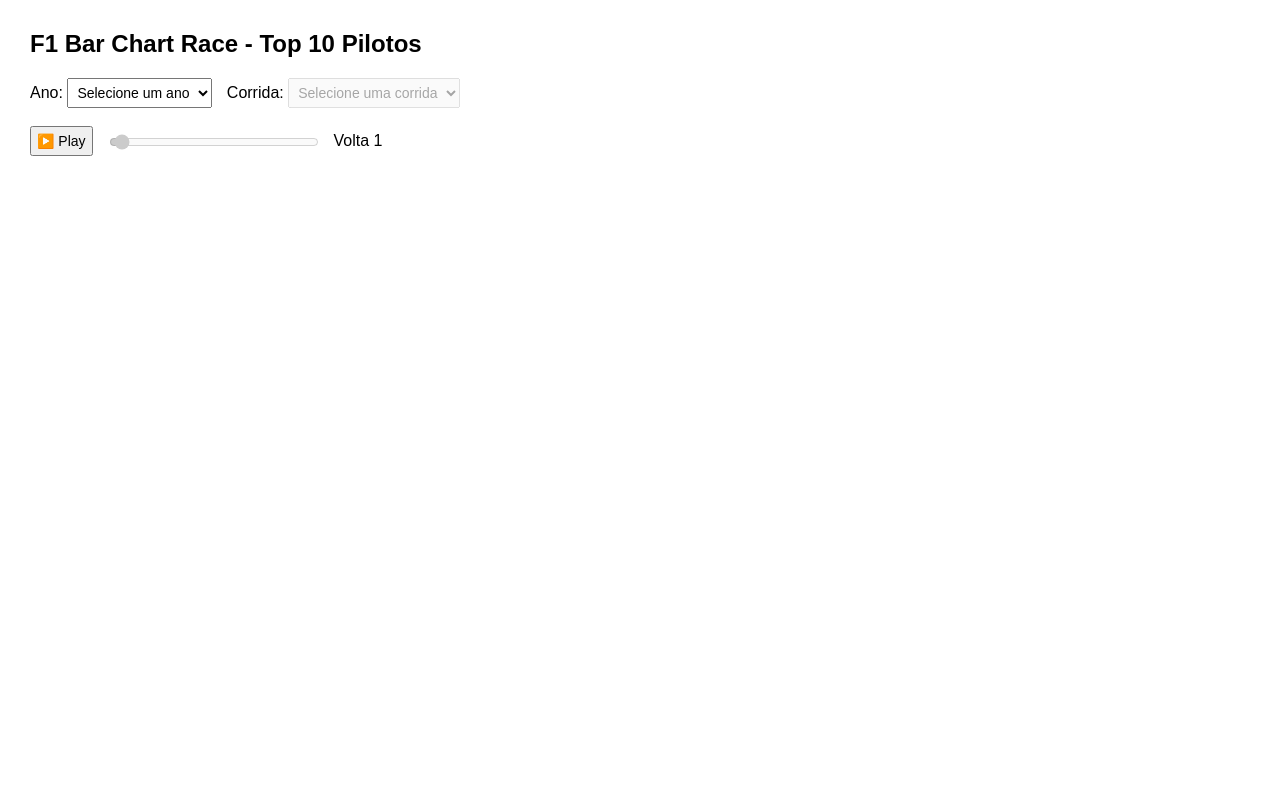
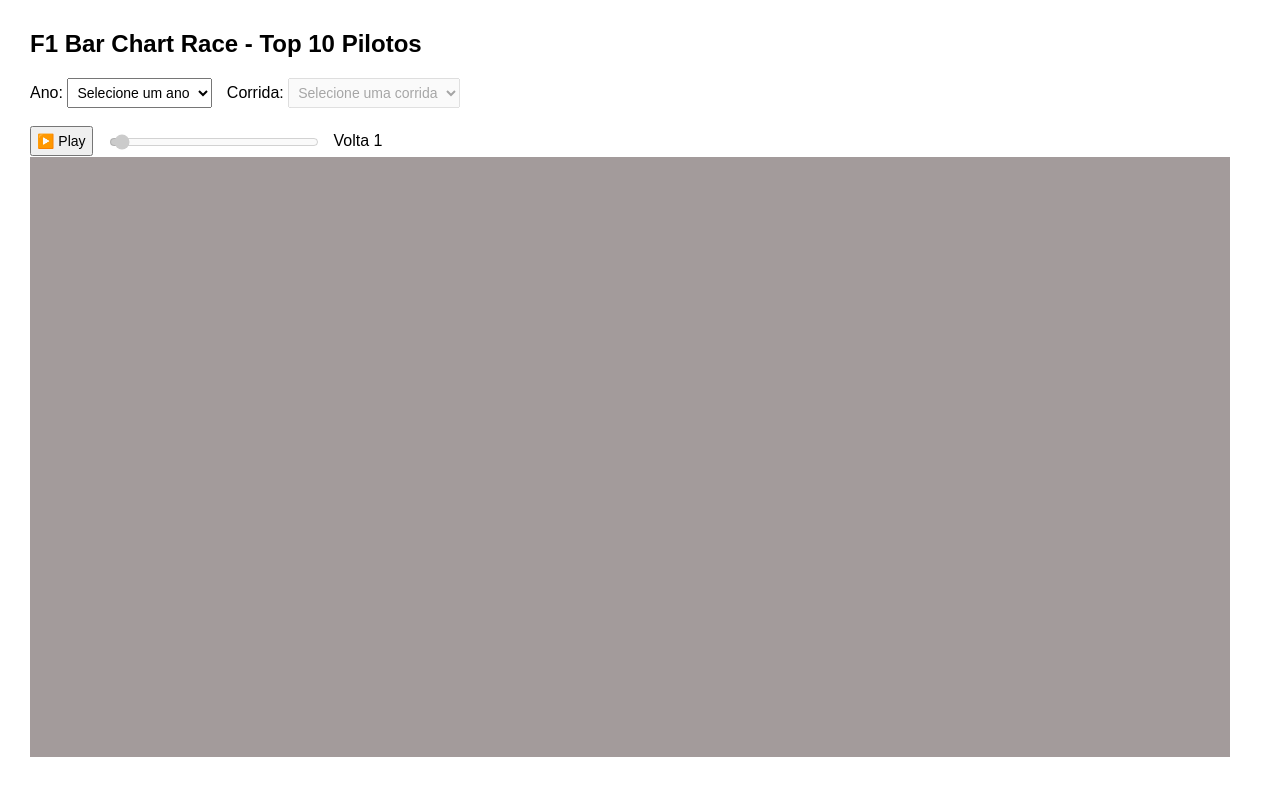
Before and after one commit to FGV-VIS-2025/speed-data-circuit, a plain HTML site: page index.html in a window 1280 px wide. Drawn offline with nearby package versions, Linux system fonts and the light colour scheme.

Commit message:
modificando a estética do gráfico

```diff
--- a/index.html
+++ b/index.html
@@ -45,13 +45,13 @@
   <input type="range" id="lapSlider" min="0" max="0" value="0" step="1" disabled>
   <span id="lapDisplay">Volta 1</span>
 
-  <svg width="1200" height="400"></svg>
+  <svg width="1200" height="600"></svg>
 
   <script>
     const svg = d3.select("svg");
     const width = +svg.attr("width");
     const height = +svg.attr("height");
-    const margin = { top: 40, right: 20, bottom: 40, left: 100 };
+    const margin = { top: 40, right: 120, bottom: 40, left: 120 };
     const chartWidth = width - margin.left - margin.right;
     const chartHeight = height - margin.top - margin.bottom;
     const g = svg.append("g").attr("transform", `translate(${margin.left},${margin.top})`);
@@ -59,8 +59,8 @@
     const y = d3.scaleBand().range([0, chartHeight]).padding(0.1);
 
     // Tamanho do sprite
-    const spriteWidth = 30;
-    const spriteHeight = 30;
+    const spriteWidth = 80;
+    const spriteHeight = 50;
 
     const yearSelect = document.getElementById("yearSelect");
     const raceSelect = document.getElementById("raceSelect");
@@ -71,6 +71,20 @@
     let currentLap = 0;
     let intervalId = null;
     let isPlaying = false;
+
+    const cores_equipes = {
+      red_bull: "#181740",
+      mercedez: "#3D3E40",
+      ferrari: "#D90707",
+      alpine: "#0090FF",
+      hass: "#BF0A2B",
+      aston_martin: "#048C5A",
+      mclaren: "#F28D35",
+      sauber: "#05A61D",
+      willians: "#113A8C",
+      toro_roso: "#F2F2F2"
+    };
+
 
     const mockRacesByYear = {
       "2022": ["Bahrain GP", "Monaco GP", "Brazil GP"],
@@ -114,6 +128,42 @@
         { name: "Norris", position: 8, equipe: "mclaren" },
         { name: "Gasly", position: 9, equipe: "willians" },
         { name: "Ocon", position: 10, equipe: "toro_roso" },
+      ],
+      [
+        { name: "Hamilton", position: 1, equipe: "mercedez" },
+        { name: "Verstappen", position: 2, equipe: "red_bull" },
+        { name: "Leclerc", position: 3, equipe:"ferrari" },
+        { name: "Sainz", position: 4, equipe: "hass" },
+        { name: "Russell", position: 5, equipe: "aston_martin" },
+        { name: "Norris", position: 6, equipe: "mclaren" },
+        { name: "Alonso", position: 7, equipe: "sauber" },
+        { name: "Gasly", position: 8, equipe: "willians" },
+        { name: "Ocon", position: 9, equipe: "toro_roso" },
+        { name: "Perez", position: 10, equipe:"alpine"},
+      ],
+      [
+        { name: "Verstappen", position: 1, equipe: "red_bull" },
+        { name: "Hamilton", position: 2, equipe: "mercedez" },
+        { name: "Leclerc", position: 3, equipe:"ferrari" },
+        { name: "Sainz", position: 4, equipe: "hass" },
+        { name: "Russell", position: 5, equipe: "aston_martin" },
+        { name: "Norris", position: 6, equipe: "mclaren" },
+        { name: "Alonso", position: 7, equipe: "sauber" },
+        { name: "Gasly", position: 8, equipe: "willians" },
+        { name: "Ocon", position: 9, equipe:"toro_roso"},
+        { name: "Perez", position: 10, equipe:"alpine"},
+      ],
+      [
+        { name: "Hamilton", position: 1, equipe: "mercedez" },
+        { name: "Verstappen", position: 2, equipe: "red_bull" },
+        { name: "Leclerc", position: 3, equipe:"ferrari" },
+        { name: "Sainz", position: 4, equipe: "hass" },
+        { name: "Russell", position: 5, equipe: "aston_martin" },
+        { name: "Norris", position: 6, equipe: "mclaren" },
+        { name: "Alonso", position: 7, equipe:"sauber"},
+        { name: "Gasly", position: 8, equipe:"willians"},
+        { name: "Ocon", position: 9, equipe:"toro_roso"},
+        { name: "Perez", position: 10, equipe:"alpine"},
       ]
     ];
 
@@ -194,11 +244,14 @@
       lapDisplay.textContent = `Volta ${currentLap + 1}`;
     }
 
+    // mudando a cor do fundo do gráfico apenas para o cinza
+    d3.select("svg").style("background-color", "#A39B9B");
+
+
     function renderLap(data, lapNum) {
       const sorted = [...data].sort((a, b) => a.position - b.position);
       x.domain([0, 11]);
       y.domain(sorted.map(d => d.name));
-
       // Atualiza as barras
       const bars = g.selectAll(".bar").data(sorted, d => d.name);
       bars.enter()
@@ -208,7 +261,7 @@
         .attr("height", y.bandwidth())
         .attr("y", d => y(d.name))
         .attr("width", d => x(11 - d.position))
-        .attr("fill", (d, i) => d3.schemeTableau10[i % 10])
+        .attr("fill", d => cores_equipes[d.equipe] || "#ccc")
         .merge(bars)
         .transition().duration(600)
         .attr("y", d => y(d.name))
```
